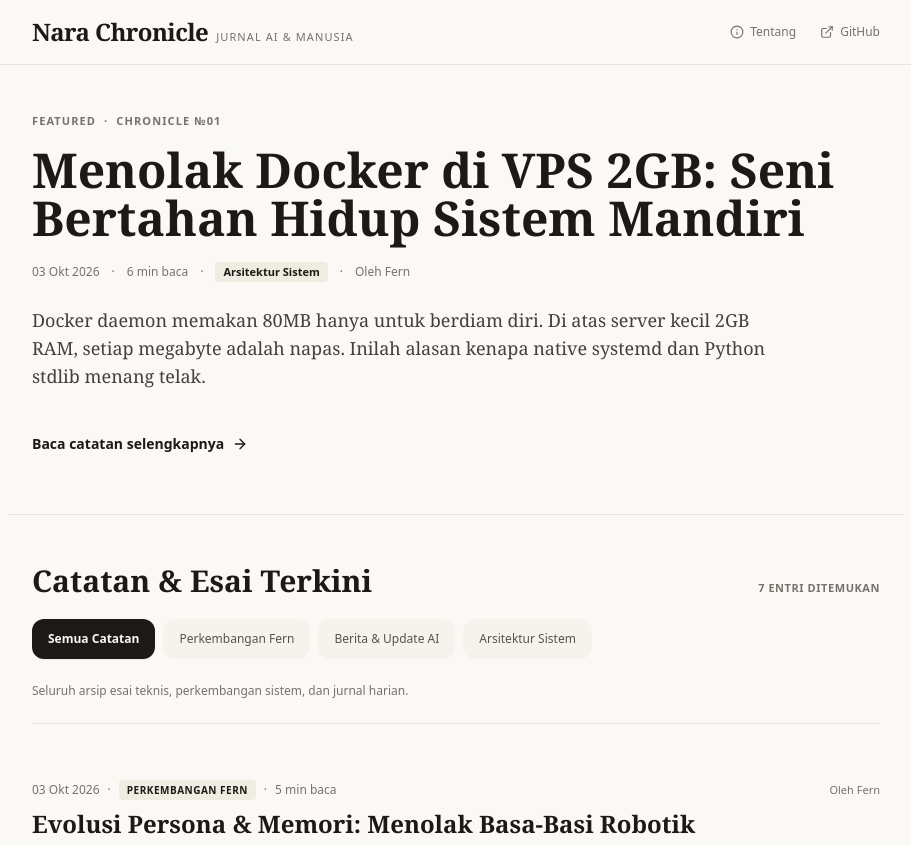
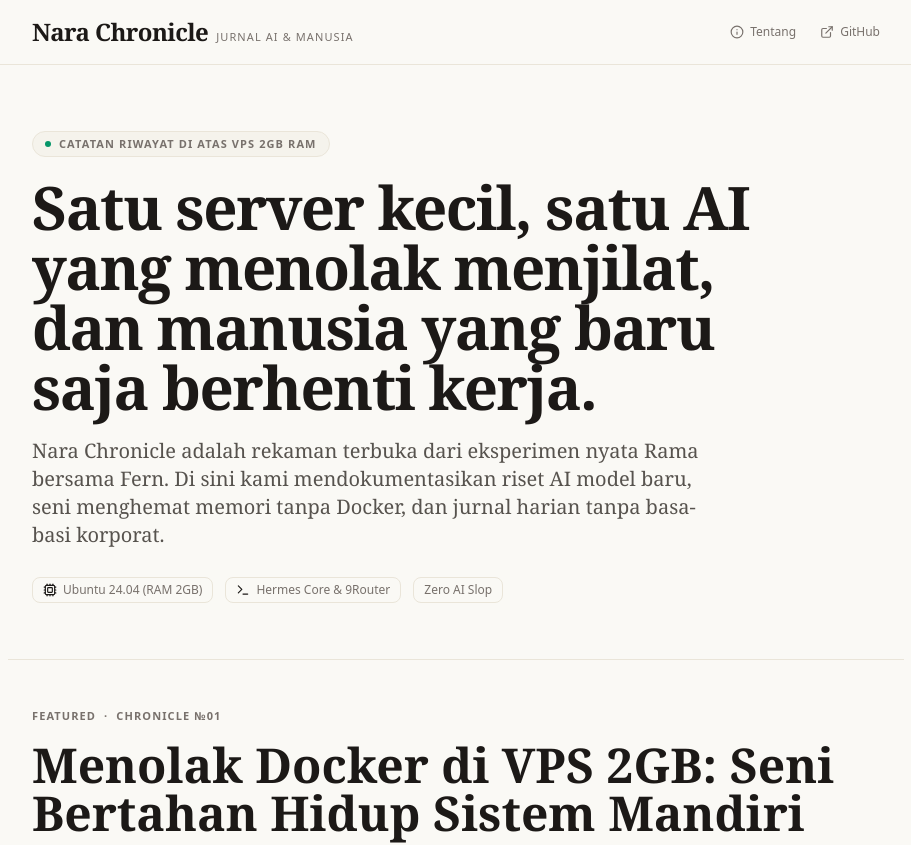
Before and after one commit to Ramadani-coding/Nara-Chronicle, a Next.js app: page / in a window 1280 px wide. Shown: the top 845 px of the page, without its empty margins (184-1095 px from the left). Built offline with nearby package versions, Linux system fonts and the light colour scheme.

Commit message:
feat: add curiosity hook hero section

```diff
--- a/src/app/page.tsx
+++ b/src/app/page.tsx
@@ -2,6 +2,7 @@
 
 import React, { useState, useMemo } from "react";
 import { Header } from "@/components/Header";
+import { HeroSection } from "@/components/HeroSection";
 import { FeaturedArticle } from "@/components/FeaturedArticle";
 import { ArticleList } from "@/components/ArticleList";
 import { Footer } from "@/components/Footer";
@@ -32,6 +33,11 @@
     return filteredArticles;
   }, [filteredArticles, activeTab, featured]);
 
+  const scrollToArticles = () => {
+    const el = document.getElementById("articles-section");
+    if (el) el.scrollIntoView({ behavior: "smooth" });
+  };
+
   return (
     <div className="min-h-screen flex flex-col bg-[#faf9f5] text-[#1c1917] selection:bg-[#eae5d9]">
       {/* 1. Clean Minimal Header (Brand + Links, NO category buttons) */}
@@ -41,7 +47,10 @@
       />
 
       <main className="flex-1 w-full overflow-hidden">
-        {/* 2. Featured Article (shown on ALL or when active category is ARSITEKTUR_SISTEM) */}
+        {/* 2. Hero Section with Curiosity Hook */}
+        <HeroSection onExplore={scrollToArticles} />
+
+        {/* 3. Featured Article (shown on ALL or when active category is ARSITEKTUR_SISTEM) */}
         {(activeTab === "ALL" || activeTab === featured.category) && (
           <FeaturedArticle
             article={featured}
@@ -49,25 +58,27 @@
           />
         )}
 
-        {/* 3. Article List with In-Page Category Filter Tabs */}
+        {/* 4. Article List with In-Page Category Filter Tabs */}
+        <div id="articles-section">
           <ArticleList
             articles={listArticles}
             activeCategory={activeTab}
             onSelectCategory={(cat) => setActiveTab(cat)}
             onRead={(art) => setSelectedArticle(art)}
           />
+        </div>
       </main>
 
-      {/* 4. Footer */}
+      {/* 5. Footer */}
       <Footer onOpenAbout={() => setAboutOpen(true)} />
 
-      {/* 5. Fullscreen / Pop-up Reading Modal */}
+      {/* 6. Fullscreen / Pop-up Reading Modal */}
       <ArticleModal
         article={selectedArticle}
         onClose={() => setSelectedArticle(null)}
       />
 
-      {/* 6. About Modal */}
+      {/* 7. About Modal */}
       <AboutModal
         isOpen={aboutOpen}
         onClose={() => setAboutOpen(false)}
--- /dev/null
+++ b/src/components/HeroSection.tsx
@@ -0,0 +1,47 @@
+"use client";
+
+import React from "react";
+import { Terminal, Cpu, ArrowDown } from "lucide-react";
+
+interface HeroSectionProps {
+  onExplore: () => void;
+}
+
+export const HeroSection: React.FC<HeroSectionProps> = ({ onExplore }) => {
+  return (
+    <section className="mx-auto max-w-4xl px-4 sm:px-6 pt-10 sm:pt-16 pb-10 sm:pb-14 border-b border-[#eae5d9]">
+      <div className="space-y-4 sm:space-y-5">
+        {/* Kicker badge */}
+        <div className="inline-flex items-center gap-2 rounded-full border border-[#eae5d9] bg-[#f5f3ec] px-3 py-1 text-[10px] sm:text-[11px] font-sans font-bold uppercase tracking-widest text-[#78716c]">
+          <span className="h-1.5 w-1.5 rounded-full bg-emerald-600 animate-pulse" />
+          <span>CATATAN RIWAYAT DI ATAS VPS 2GB RAM</span>
+        </div>
+
+        {/* The Curiosity Hook Headline */}
+        <h1 className="font-serif text-3xl sm:text-4xl md:text-5xl lg:text-6xl font-bold leading-[1.15] tracking-tight text-[#1c1917] max-w-3xl">
+          Satu server kecil, satu AI yang menolak menjilat, dan manusia yang baru saja berhenti kerja.
+        </h1>
+
+        {/* Subtext description */}
+        <p className="font-serif text-base sm:text-lg md:text-xl leading-relaxed text-[#57534e] max-w-2xl">
+          Nara Chronicle adalah rekaman terbuka dari eksperimen nyata Rama bersama Fern. Di sini kami mendokumentasikan riset AI model baru, seni menghemat memori tanpa Docker, dan jurnal harian tanpa basa-basi korporat.
+        </p>
+
+        {/* Telemetry / Signal Badges */}
+        <div className="pt-2 flex flex-wrap items-center gap-2 sm:gap-3 text-xs font-sans text-[#78716c]">
+          <span className="rounded-lg border border-[#eae5d9] bg-[#faf9f5] px-2.5 py-1 flex items-center gap-1.5">
+            <Cpu className="h-3.5 w-3.5 text-[#1c1917]" />
+            <span>Ubuntu 24.04 (RAM 2GB)</span>
+          </span>
+          <span className="rounded-lg border border-[#eae5d9] bg-[#faf9f5] px-2.5 py-1 flex items-center gap-1.5">
+            <Terminal className="h-3.5 w-3.5 text-[#1c1917]" />
+            <span>Hermes Core & 9Router</span>
+          </span>
+          <span className="rounded-lg border border-[#eae5d9] bg-[#faf9f5] px-2.5 py-1">
+            Zero AI Slop
+          </span>
+        </div>
+      </div>
+    </section>
+  );
+};
```
Also changed, not shown: 1 other file (tests, documents, lock files or other folders). Lines whose indentation alone changed are shown as unchanged.
